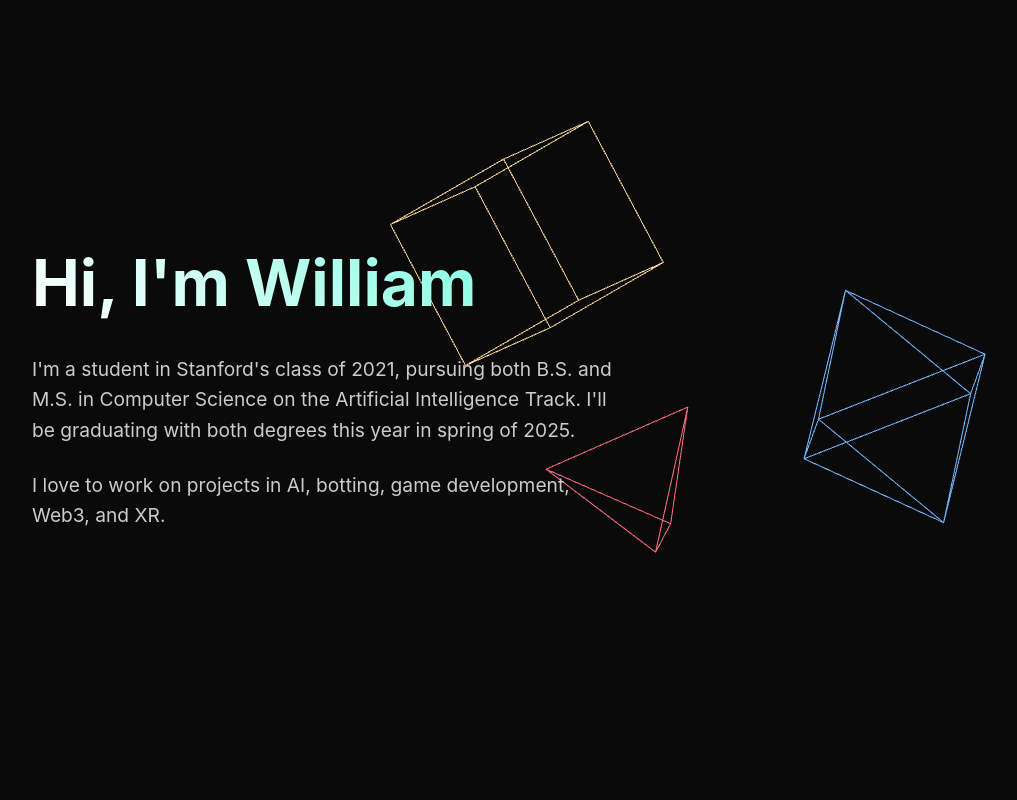
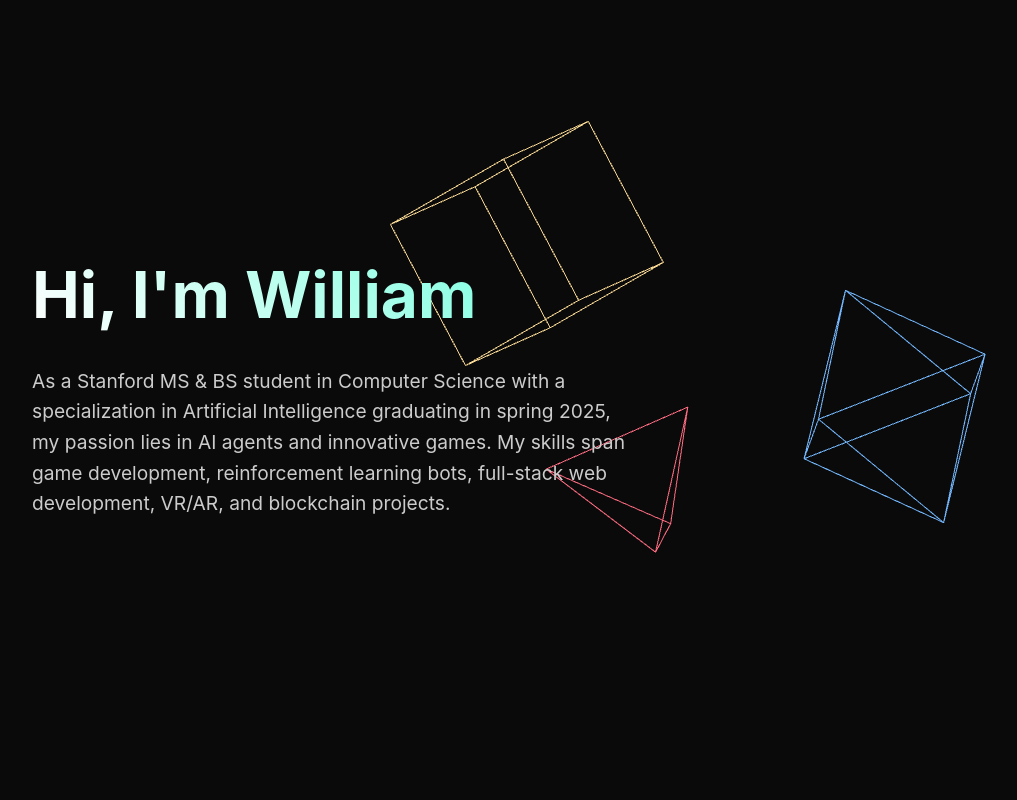
Before and after one commit to WilliamSongLiu/PersonalWebsite, a React (Vite) app: page / in a window 1280 px wide. Shown: the top 800 px of the page, without its empty margins (56-1073 px from the left). Built offline with nearby package versions, Linux system fonts and the light colour scheme.

Commit message:
Update Hero.tsx

```diff
--- a/src/components/Hero.tsx
+++ b/src/components/Hero.tsx
@@ -131,13 +131,7 @@
         <div className="hero-text">
           <h1>Hi, I'm William</h1>
           <p>
-            I'm a student in Stanford's class of 2021, pursuing both B.S. and M.S. in Computer Science
-            on the Artificial Intelligence Track. I'll be graduating with both degrees this year in
-            spring of 2025.
-          </p>
-          <p>
-            I love to work on projects in AI, botting, game development,
-            Web3, and XR.
+            As a Stanford MS &amp; BS student in Computer Science with a specialization in Artificial Intelligence graduating in spring 2025, my passion lies in AI agents and innovative games. My skills span game development, reinforcement learning bots, full-stack web development, VR/AR, and blockchain projects.
           </p>
         </div>
       </div>
```
